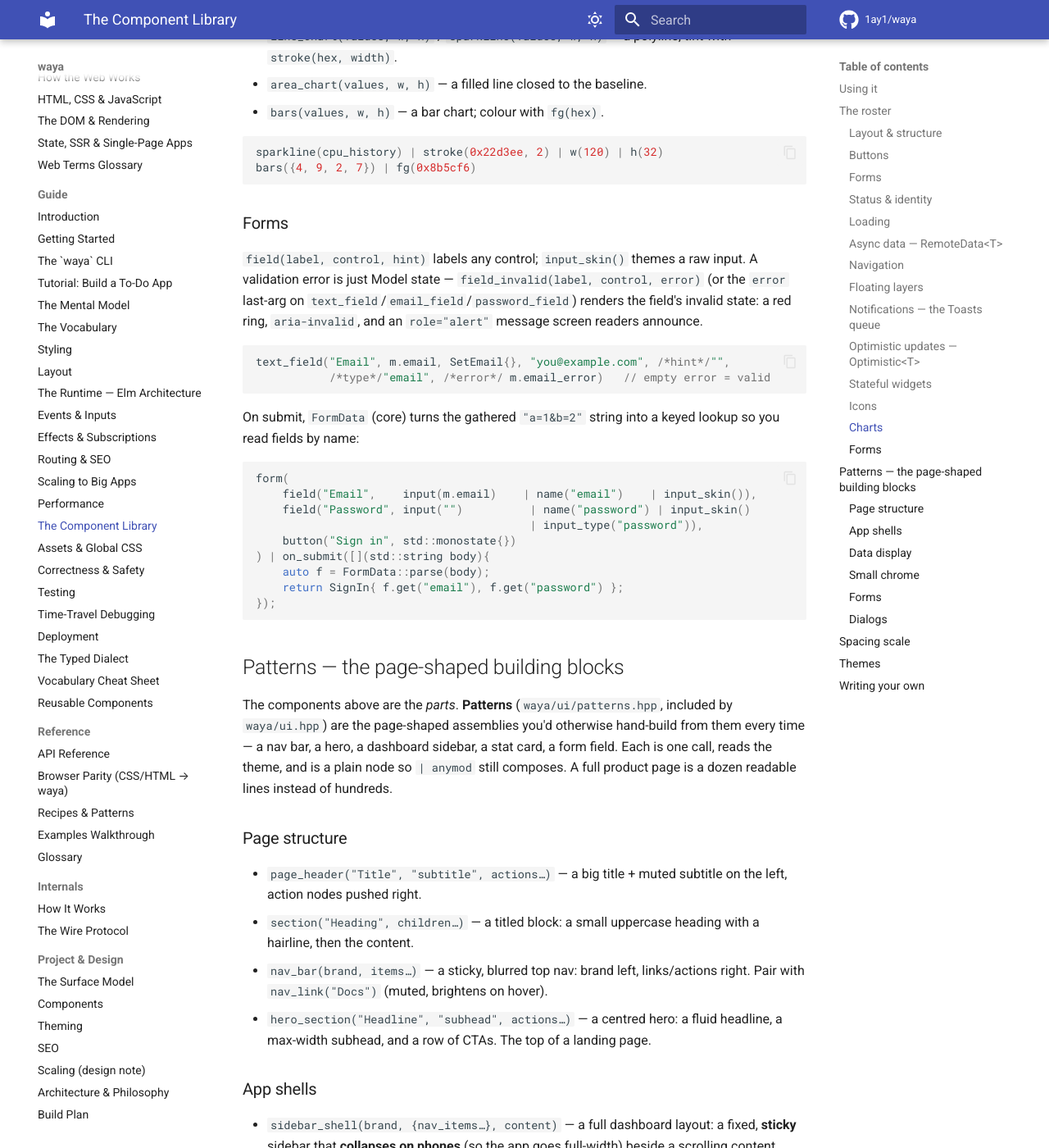
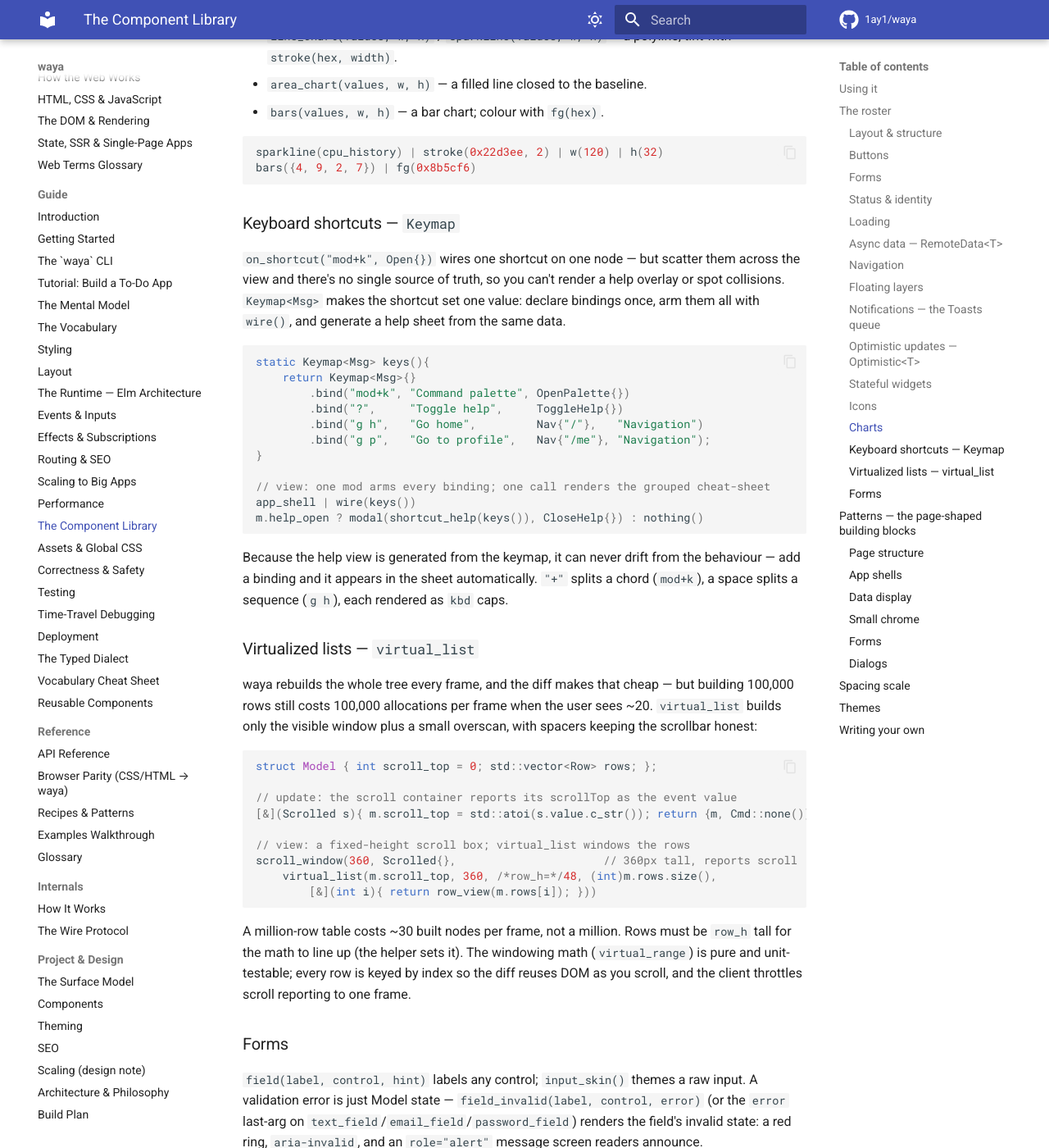
Before and after one commit to 1ay1/waya, an MkDocs documentation site: the page built from docs/14-components.md, in a window 1280 px wide and 1400 px high, scrolled down 5169 px. Shown: the whole window at 82% size. Built offline with MkDocs 1.6.1 and Material for MkDocs 9.7.7, drawn with Linux system fonts in a browser that asks for light colours; comment, search, counter and statistics services are not loaded; some of the changed text lies outside the part shown.

Commit message:
feat(ui): Form<> validation + Keymap<Msg> + virtual_list
Three more scattered concerns folded into inspectable values.

1. Form<> (ui/form.hpp) — a whole form's state and validity as one value.
   Per-field errors fixed one control; a form is more: which fields are
   touched (don't nag before they type), whether the WHOLE form is valid
   (gate submit), and running validators in one place. Form<> holds
   values + errors + touched maps; set()/get(), validate(rules) where a
   rule is a pure std::string(const Form&) (unit-testable, no UI),
   error_for(key) returns the error only once touched, touch_all() reveals
   everything on submit, valid() gates the button. Ready-made rules:
   required/email/min_len/matches.

2. Keymap<Msg> (ui/keymap.hpp) — keyboard shortcuts as data, not scattered
   on_shortcut mods. bind(combo, label, msg, group) declares them once;
   wire(keymap) arms every binding in one mod; shortcut_help(keymap)
   generates a grouped cheat-sheet from the SAME data, so the help view
   can't drift from the behaviour. Combos render as kbd caps ('+' = chord,
   ' ' = sequence).

3. virtual_list (ui/virtual_list.hpp) — build only the visible window of a
   huge list. waya rebuilds the tree every frame; the diff is cheap but
   building 100k rows still costs 100k allocations for ~20 visible. virtual_
   range() (pure, tested) computes the [first,last) window + spacer heights;
   virtual_list() builds only those rows, keyed by index, with top/bottom
   spacers so the scrollbar stays honest; scroll_window() is the scroll
   container that reports scrollTop. A new client scroll listener sends the
   offset rAF-throttled (jsdom-verified: two rapid scrolls coalesce to the
   latest). A million-row table costs ~30 built nodes/frame.

56 new assertions in test_widgets (form validity/touched-gating/rules,
keymap wire+help, virtual windowing math + edge cases + build count).
31/31 ctest, client JS node --check clean.

````diff
--- a/docs/14-components.md
+++ b/docs/14-components.md
@@ -230,6 +230,57 @@
 bars({4, 9, 2, 7}) | fg(0x8b5cf6)
 ```
 
+### Keyboard shortcuts — `Keymap`
+
+`on_shortcut("mod+k", Open{})` wires one shortcut on one node — but scatter them
+across the view and there's no single source of truth, so you can't render a
+help overlay or spot collisions. `Keymap<Msg>` makes the shortcut set one value:
+declare bindings once, arm them all with `wire()`, and generate a help sheet
+from the same data.
+
+```cpp
+static Keymap<Msg> keys(){
+    return Keymap<Msg>{}
+        .bind("mod+k", "Command palette", OpenPalette{})
+        .bind("?",     "Toggle help",     ToggleHelp{})
+        .bind("g h",   "Go home",         Nav{"/"},   "Navigation")
+        .bind("g p",   "Go to profile",   Nav{"/me"}, "Navigation");
+}
+
+// view: one mod arms every binding; one call renders the grouped cheat-sheet
+app_shell | wire(keys())
+m.help_open ? modal(shortcut_help(keys()), CloseHelp{}) : nothing()
+```
+
+Because the help view is generated from the keymap, it can never drift from the
+behaviour — add a binding and it appears in the sheet automatically. `"+"` splits
+a chord (`mod+k`), a space splits a sequence (`g h`), each rendered as `kbd` caps.
+
+### Virtualized lists — `virtual_list`
+
+waya rebuilds the whole tree every frame, and the diff makes that cheap — but
+building 100,000 rows still costs 100,000 allocations per frame when the user
+sees ~20. `virtual_list` builds only the visible window plus a small overscan,
+with spacers keeping the scrollbar honest:
+
+```cpp
+struct Model { int scroll_top = 0; std::vector<Row> rows; };
+
+// update: the scroll container reports its scrollTop as the event value
+[&](Scrolled s){ m.scroll_top = std::atoi(s.value.c_str()); return {m, Cmd::none()}; }
+
+// view: a fixed-height scroll box; virtual_list windows the rows
+scroll_window(360, Scrolled{},                      // 360px tall, reports scroll
+    virtual_list(m.scroll_top, 360, /*row_h=*/48, (int)m.rows.size(),
+        [&](int i){ return row_view(m.rows[i]); }))
+```
+
+A million-row table costs ~30 built nodes per frame, not a million. Rows must be
+`row_h` tall for the math to line up (the helper sets it). The windowing math
+(`virtual_range`) is pure and unit-testable; every row is keyed by index so the
+diff reuses DOM as you scroll, and the client throttles scroll reporting to one
+frame.
+
 ### Forms
 
 `field(label, control, hint)` labels any control; `input_skin()` themes a raw
@@ -243,7 +294,36 @@
            /*type*/"email", /*error*/ m.email_error)   // empty error = valid
 ```
 
-On submit, `FormData` (core) turns the gathered `"a=1&b=2"` string into a
+For a WHOLE form — validity gating submit, per-field errors, and "don't nag
+before they type" — hold a `Form<>` in your model. It's one value over your
+fields:
+
+```cpp
+struct Model { Form<> signup; };
+
+// update:
+[&](Edit e) { m.signup.set(e.field, e.value); return {m, Cmd::none()}; }
+[&](Submit) {
+    m.signup.touch_all();                          // reveal every error at once
+    m.signup.validate({                            // rules are pure data
+        {"email", rules::email("email")},
+        {"pw",    rules::min_len("pw", 8)},
+    });
+    if (!m.signup.valid()) return {m, Cmd::none()};
+    return {m, postSignup(m.signup.values())};
+}
+
+// view: error_for() only shows once the field is TOUCHED
+email_field("Email", f.get("email"), Edit{"email"}, "", "", f.error_for("email"));
+button("Sign up", Submit{}) | when_(!f.valid(), disabled());
+```
+
+A rule is `Form<>::Rule` = `std::string(const Form&)` (empty = ok), so you can
+unit-test validation with no UI. Ready-made rules: `required`, `email`,
+`min_len`, `matches` (password confirmation). Errors only render for touched
+fields — `touch_all()` on submit reveals them all.
+
+On submit of a NATIVE `<form>`, `FormData` (core) turns the gathered `"a=1&b=2"` string into a
 keyed lookup so you read fields by name:
 
 ```cpp
````
Also changed, not shown: 6 other files.
